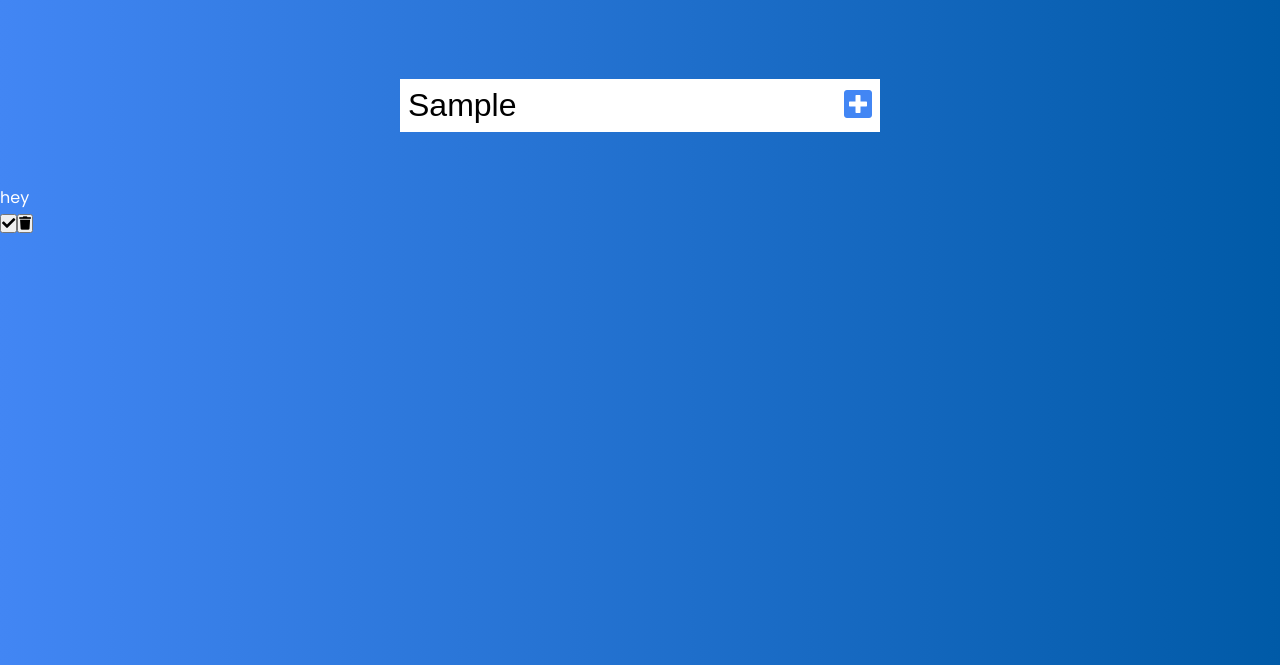
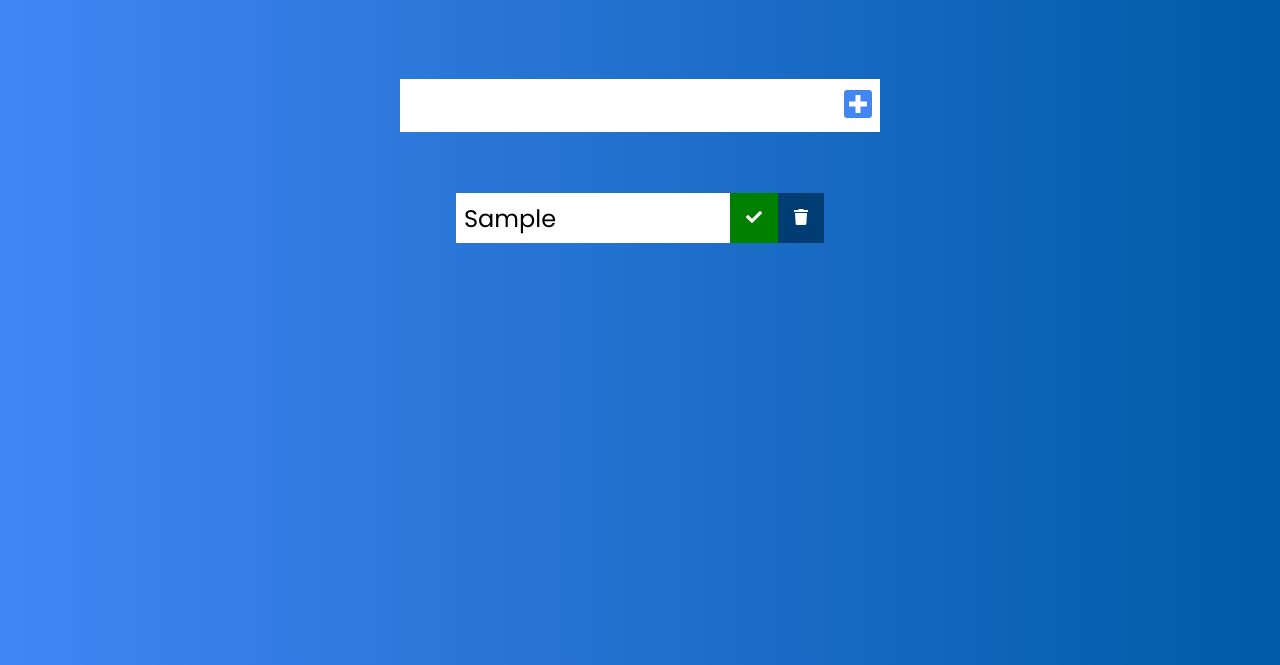
Before and after one commit to elenakout/JavaScript_playGround, a plain HTML site: page 07_todo-app/index.html in a window 1280 px wide. Both pictures are taken after typing "Sample" into the empty fields and a click on the button 858 px from the left and 240 px from the top of the page. Shown: the part 135-800 px from the top of the page. Drawn offline with Linux system fonts and the light colour scheme.

Commit message:
[todoapp]style todos

```diff
--- a/07_todo-app/app.js
+++ b/07_todo-app/app.js
@@ -14,7 +14,7 @@ function addTodo(event) {
   todoDiv.classList.add('todo');
   // create li
   newTodo = document.createElement('li');
-  newTodo.innerText = 'hey';
+  newTodo.innerText = todoInput.value;
   newTodo.classList.add('todo-item');
 
   todoDiv.appendChild(newTodo);
@@ -32,4 +32,6 @@ function addTodo(event) {
 
   // Appent to List
   todoList.appendChild(todoDiv);
+
+  todoInput.value = '';
 }
--- a/07_todo-app/style.css
+++ b/07_todo-app/style.css
@@ -42,3 +42,46 @@ form button:hover {
   background-color: #4286f4;
   color: white;
 }
+
+.todo-container {
+  display: flex;
+  align-items: center;
+  justify-content: center;
+}
+
+.todo-list {
+  min-width: 30%;
+  list-style: none;
+}
+
+.todo {
+  display: flex;
+  justify-content: space-between;
+  align-items: center;
+  margin: 0.5rem;
+  color: black;
+  background: white;
+  font-size: 1.5rem;
+}
+
+.todo li {
+  flex: 1;
+}
+
+.trash-btn,
+.complete-btn {
+  background: #013d72;
+  border: none;
+  padding: 1rem;
+  color: white;
+  cursor: pointer;
+  font-size: 1rem;
+}
+
+.complete-btn {
+  background: green;
+}
+
+.todo-item {
+  padding: 0 0.5rem;
+}
```
